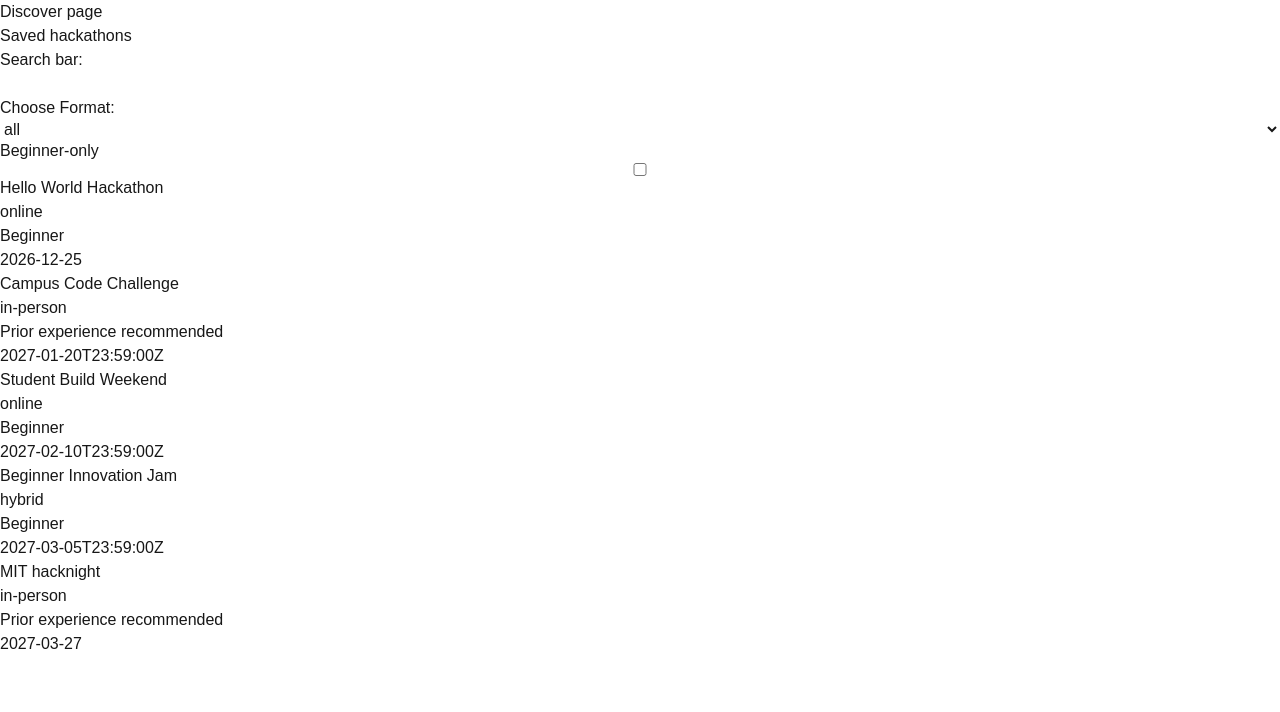
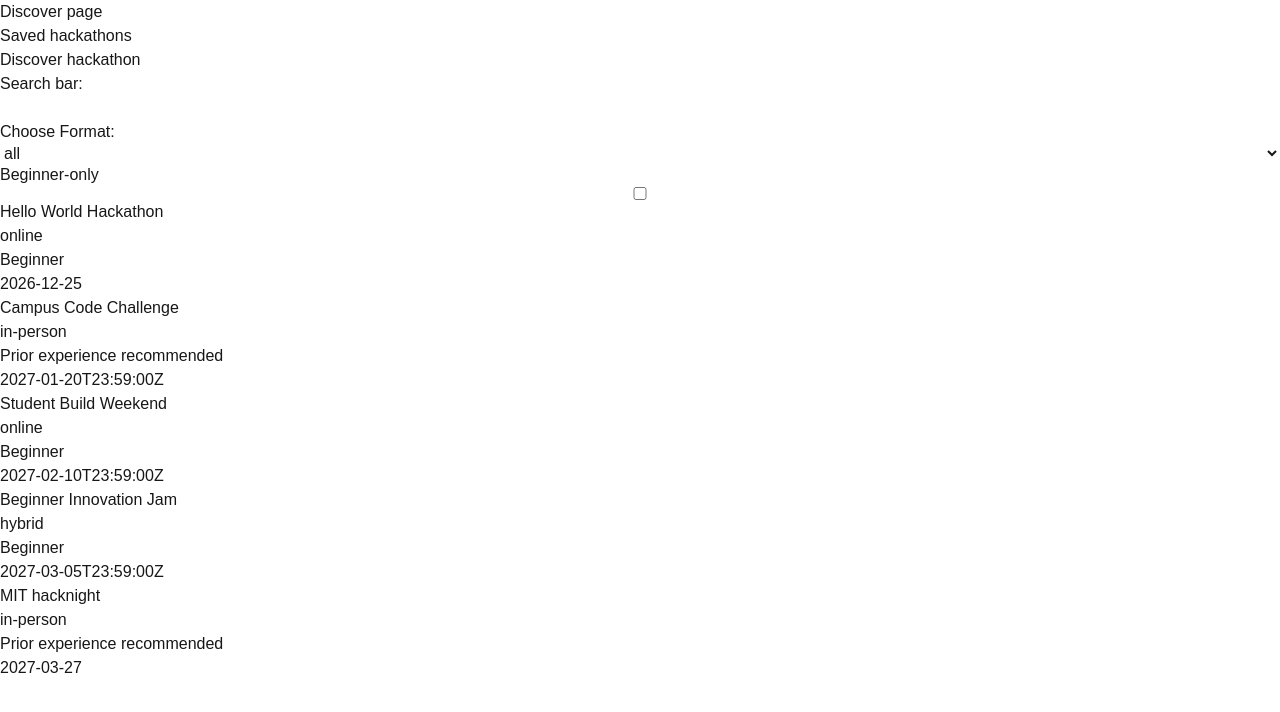
Before and after one commit to Siddhgarg3/Hacktracker, a Next.js app in the folder hacktracker-next/: page / in a window 1280 px wide. Shown: the top 712 px of the page. Built offline with nearby package versions, Linux system fonts and the light colour scheme.

Commit message:
added heading

```diff
--- a/hacktracker-next/app/page.jsx
+++ b/hacktracker-next/app/page.jsx
@@ -21,6 +21,7 @@ export default function Home() {
       setBeginnerOnly(event.target.checked);
     }
     return (<>
+    <h1>Discover hackathon </h1>
       <label htmlFor='searchbar'> Search bar: </label>
       <input id = "searchbar" value={query} onChange={updateQuery}/>
       <label htmlFor='dropdownmenu'> Choose Format: </label>
```
